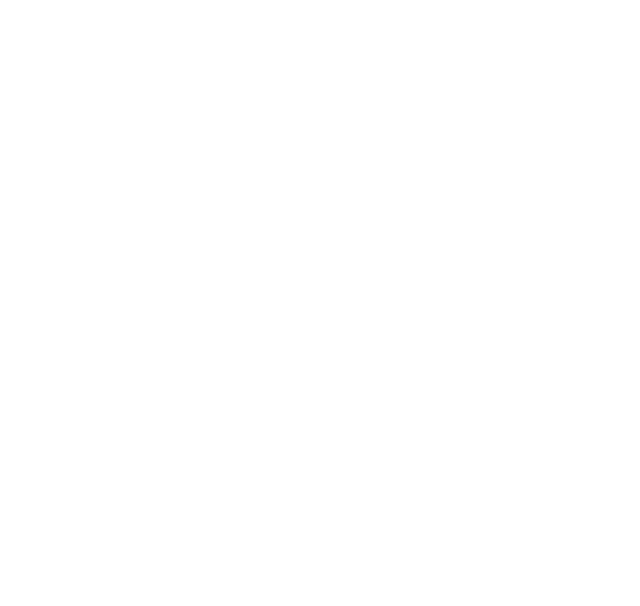
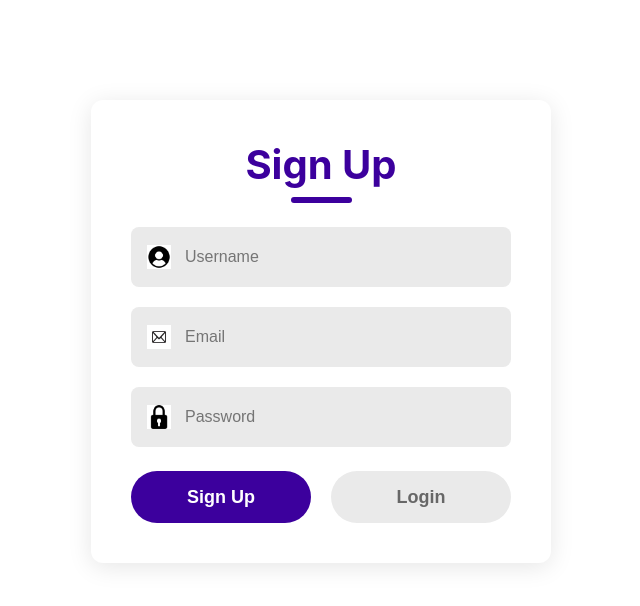
Before and after one commit to Matxchange/matXchange, a React (Create React App) app in the folder login-signup/: page / in a window 1280 px wide. Shown: the top 606 px of the page, without its empty margins (319-959 px from the left). Built offline with nearby package versions, Linux system fonts and the light colour scheme.

Commit message:
debug and import LoginSignup

```diff
--- a/login-signup/src/App.js
+++ b/login-signup/src/App.js
@@ -1,11 +1,10 @@
-import logo from './logo.svg';
 import './App.css';
+import LoginSignup from './components/loginsignup/loginSignup';
 
 function App() {
   return (
     <div>
-      <loginSignup />
-
+      <LoginSignup />
     </div>
   );
 }
--- a/login-signup/src/components/loginsignup/loginSignup.jsx
+++ b/login-signup/src/components/loginsignup/loginSignup.jsx
@@ -1,8 +1,8 @@
 import React, { useState } from 'react'
 import './loginSignup.css'
-import user_icon from '../../assets/user_icon.png'
-import email_icon from '../../assets/email_icon.png'
-import password_icon from '../../assets/password_icon.png'
+import user_icon from '../assets/user_icon.png'
+import email_icon from '../assets/email_icon.png'
+import password_icon from '../assets/password_icon.png'
 
 export const LoginSignup = () => {
   const [action, setAction] = useState('signup')
```
